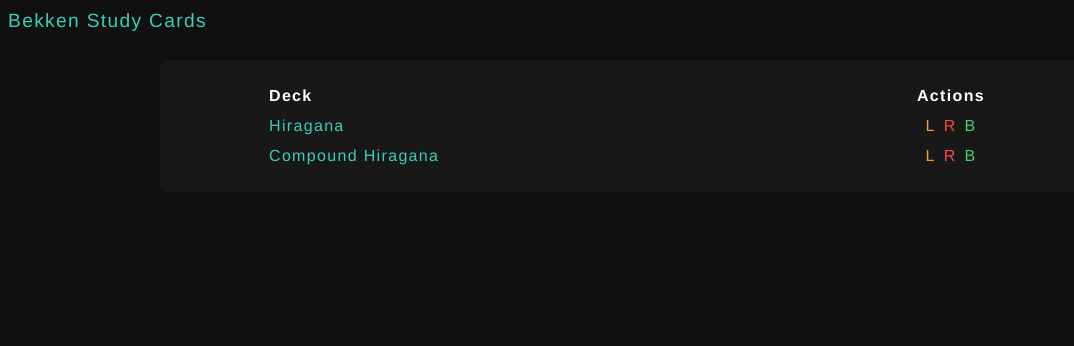
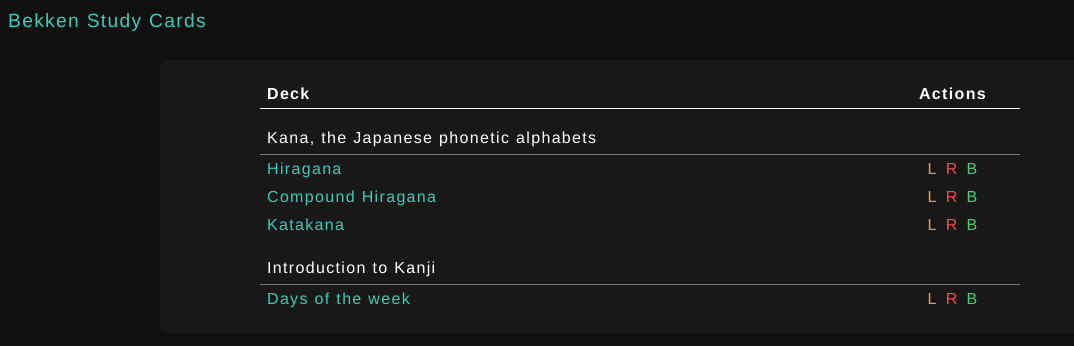
Before and after one commit to masonblier/bekken, a website: page public/index.html in a window 1280 px wide. Shown: the whole page, without its empty margins (0-1074 px from the left). Drawn offline with Linux system fonts and the light colour scheme.

Commit message:
katakana and days of the week decks, menu sections

```diff
--- a/public/index.css
+++ b/public/index.css
@@ -74,6 +74,13 @@ a:hover, a:active {
 .menu-table > thead > tr > th:last-child {
   text-align: center;
   width: 120px;
+}
+.menu-table>thead>tr>th {
+  border-bottom: 1px solid white;
+}
+.menu-table>tbody>tr>td.menu-section {
+  border-bottom: 1px solid #777;
+  padding: 20px 7px 7px 7px;
 }
 .menu-table>thead>tr>th, .menu-table>tbody>tr>td {
   padding: 5px 7px;
--- a/public/menu-view.js
+++ b/public/menu-view.js
@@ -1,7 +1,19 @@
 function MenuView(deckId){
-  this.decks = [
-    {id:'hiragana-1', name: "Hiragana"},
-    {id:'hiragana-2', name: "Compound Hiragana"},
+  this.sections = [
+    {
+      name: "Kana, the Japanese phonetic alphabets",
+      decks: [
+        {id:'1-hiragana', name: "Hiragana"},
+        {id:'2-hiragana', name: "Compound Hiragana"},
+        {id:'3-katakana', name: "Katakana"}
+      ]
+    },
+    {
+      name: "Introduction to Kanji",
+      decks: [
+        {id:'4-days-of-the-week', name: "Days of the week"}
+      ]
+    }
   ];
 }
 
@@ -9,7 +21,7 @@ MenuView.prototype.render = function(){
   var $app = document.querySelector("#app");
   $app.innerHTML =
     '<div id="menu" class="section">'+
-      '<table class="menu-table">'+
+      '<table class="menu-table" cellspacing="0">'+
         '<thead>'+
           '<tr><th>Deck</th><th>Actions</th></tr>'+
         '</thead>'+
@@ -18,7 +30,12 @@ MenuView.prototype.render = function(){
     '</div>';
 
   var $tbody = document.querySelector("#menu>.menu-table>tbody");
-  this.decks.forEach(function(deck){
+  this.sections.forEach(function(section){
+    var $row = document.createElement('tr');
+    $row.innerHTML = '<td class="menu-section" colspan="2">'+section.name+'</td>';
+    $tbody.appendChild($row);
+
+    section.decks.forEach(function(deck){
       var $row = document.createElement('tr');
 
       var $titleCell = document.createElement('td');
@@ -55,4 +72,5 @@ MenuView.prototype.render = function(){
 
       $tbody.appendChild($row);
     });
+  });
 };
```
Also changed, not shown: 6 other files. Lines whose indentation alone changed are shown as unchanged.
